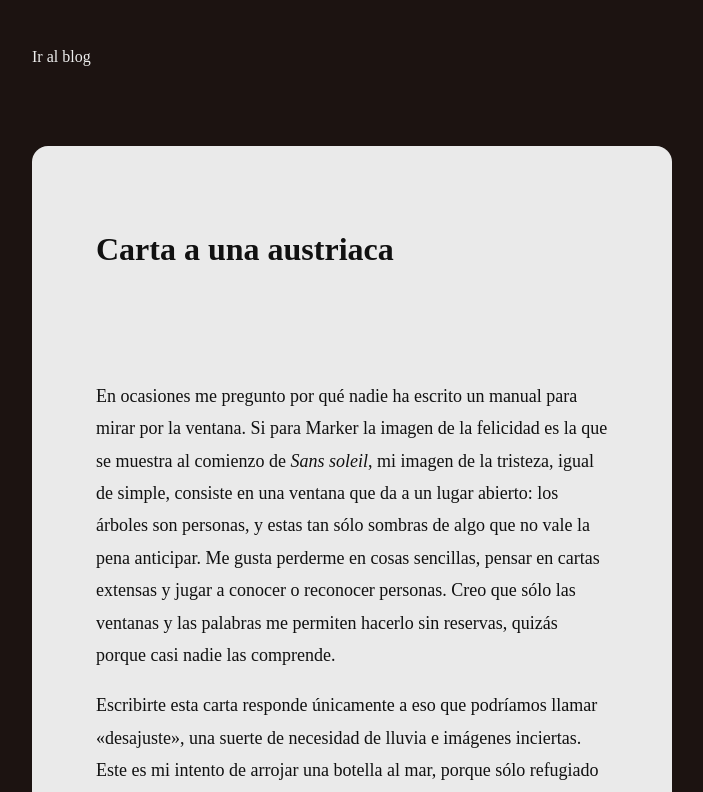
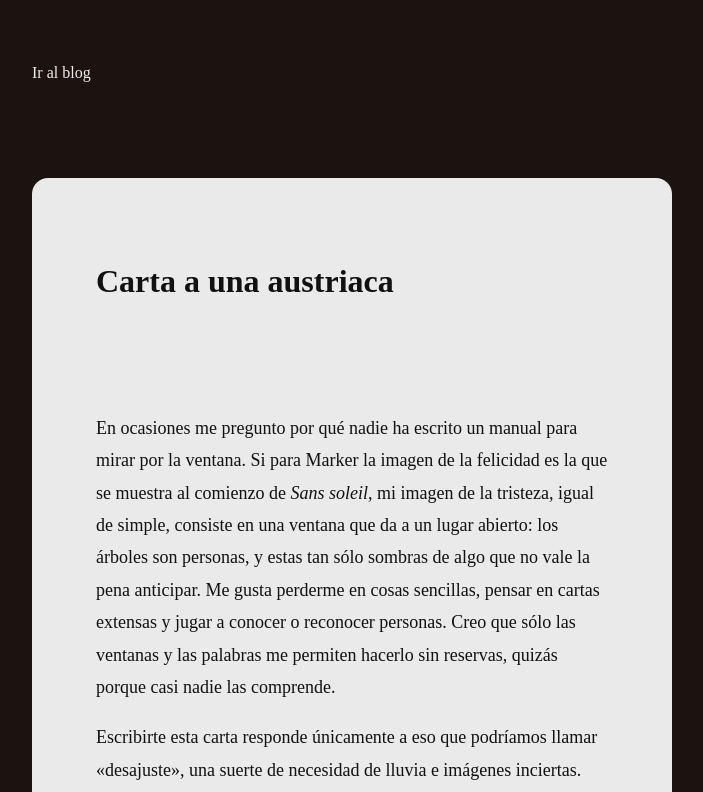
Before and after one commit to victorlaureanovega/victorlaureanovega.github.io, a React (Create React App) app: page /carta-a-una-austriaca in a window 1280 px wide. Shown: the top 792 px of the page, without its empty margins (288-991 px from the left). Built offline with nearby package versions, Linux system fonts and the light colour scheme.

Commit message:
Ahora sí Blog

```diff
--- a/src/css/Entrada.css
+++ b/src/css/Entrada.css
@@ -25,7 +25,7 @@
     padding-bottom: 5rem;
 }
 
-.entrada-main .regresar-blog a {
+.entrada-main .regresar-blog p {
     text-decoration: none;
     font-weight: 500;
     color: #EEE;
--- a/src/pages/Blog/CartaAustriaca.jsx
+++ b/src/pages/Blog/CartaAustriaca.jsx
@@ -1,10 +1,13 @@
+import { useNavigate } from "react-router-dom";
 import "../../css/Entrada.css";
 
 function CartaAustriaca() {
+    const navigate = useNavigate();
+
     return (
         <main className="entrada-main">
             <div className="regresar-blog">
-                <a href="/obice-y-antonomasia">Ir al blog</a>
+                <p onClick={() => navigate('obice-y-antonomasia')}>Ir al blog</p>
             </div>
             <div className="contenedor-texto">
                 <h1>Carta a una austriaca</h1>
--- a/src/pages/Blog/Pendulo.jsx
+++ b/src/pages/Blog/Pendulo.jsx
@@ -1,10 +1,13 @@
+import { useNavigate } from "react-router-dom";
 import "../../css/Entrada.css";
 
 function Pendulo() {
+    const navigate = useNavigate();
+
     return (
         <main className="entrada-main">
             <div className="regresar-blog">
-                <a href="/obice-y-antonomasia">Ir al blog</a>
+                <p onClick={() => navigate('obice-y-antonomasia')}>Ir al blog</p>
             </div>
             <div className="contenedor-texto">
                 <h1>Péndulo a media oscuridad</h1>
--- a/src/pages/Blog/PrologoTardio.jsx
+++ b/src/pages/Blog/PrologoTardio.jsx
@@ -1,10 +1,13 @@
+import { useNavigate } from "react-router-dom";
 import "../../css/Entrada.css";
 
 function PrologoTardio() {
+    const navigate = useNavigate();
+
     return(
         <main className="entrada-main">
             <div className="regresar-blog">
-                <a href="obice-y-antonomasia">Ir al blog</a>
+                <p onClick={() => navigate('obice-y-antonomasia')}>Ir al blog</p>
             </div>
             <div className="contenedor-texto">
                 <h1>Un prólogo tardío</h1>
```
